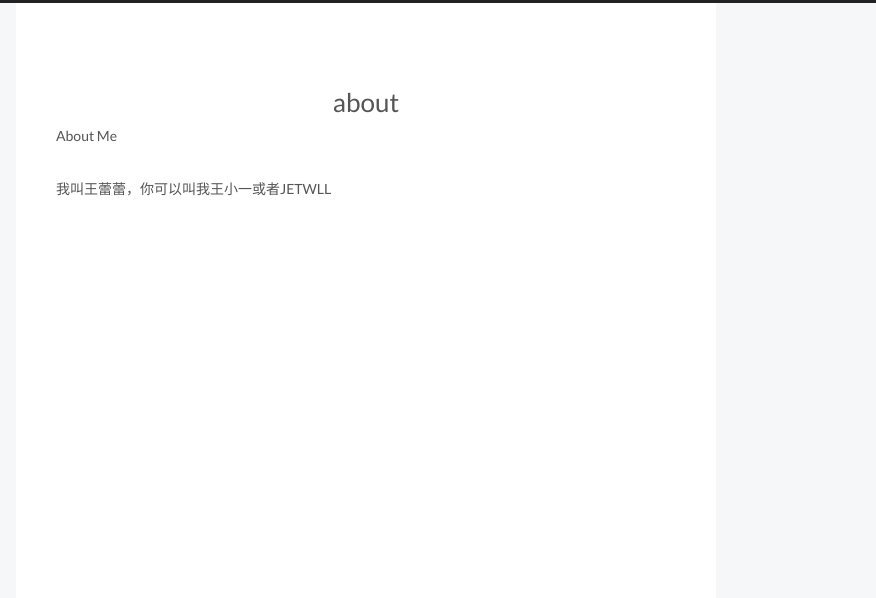
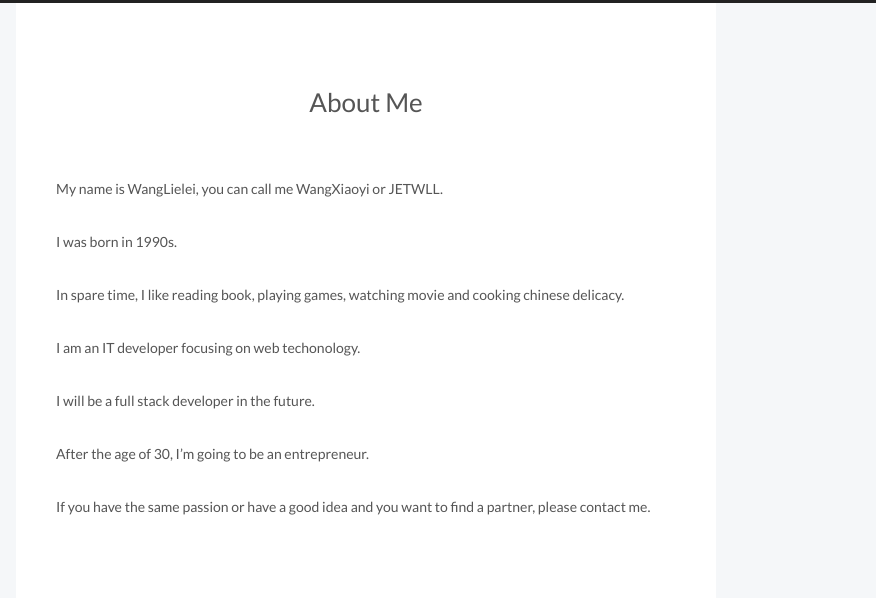
Before and after one commit to JETWLL/jetwll.github.io, a plain HTML site: page about/index.html in a window 1280 px wide. Shown: the top 598 px of the page, 404-1280 px from the left. Drawn offline with Linux system fonts and the light colour scheme.

Commit message:
Site updated: 2017-03-21 21:01:11

```diff
--- a/about/index.html
+++ b/about/index.html
@@ -87,19 +87,25 @@
 
 
 
-<meta name="description" content="About Me
-我叫王蕾蕾，你可以叫我王小一或者JETWLL">
+<meta name="description" content="My name is WangLielei, you can call me WangXiaoyi or JETWLL.
+I was born in 1990s.
+In spare time, I like reading book, playing games, watching movie and cooking chinese delicacy.
+I am an IT developer">
 <meta property="og:type" content="website">
-<meta property="og:title" content="about">
+<meta property="og:title" content="About Me">
 <meta property="og:url" content="http://www.jetwll.com/about/index.html">
 <meta property="og:site_name" content="王蕾蕾的个人博客">
-<meta property="og:description" content="About Me
-我叫王蕾蕾，你可以叫我王小一或者JETWLL">
-<meta property="og:updated_time" content="2017-03-19T11:02:18.597Z">
+<meta property="og:description" content="My name is WangLielei, you can call me WangXiaoyi or JETWLL.
+I was born in 1990s.
+In spare time, I like reading book, playing games, watching movie and cooking chinese delicacy.
+I am an IT developer">
+<meta property="og:updated_time" content="2017-03-20T17:54:34.581Z">
 <meta name="twitter:card" content="summary">
-<meta name="twitter:title" content="about">
-<meta name="twitter:description" content="About Me
-我叫王蕾蕾，你可以叫我王小一或者JETWLL">
+<meta name="twitter:title" content="About Me">
+<meta name="twitter:description" content="My name is WangLielei, you can call me WangXiaoyi or JETWLL.
+I was born in 1990s.
+In spare time, I like reading book, playing games, watching movie and cooking chinese delicacy.
+I am an IT developer">
 
 
 
@@ -137,7 +143,7 @@
 
 
 
-    about | 王蕾蕾的个人博客
+    About Me | 王蕾蕾的个人博客
 
 </title>
 </head>
@@ -305,7 +311,7 @@
   <div id="posts" class="posts-expand">
   <header class="post-header">
 
-	<h1 class="post-title" itemprop="name headline">about</h1>
+	<h1 class="post-title" itemprop="name headline">About Me</h1>
 
 
 
@@ -313,8 +319,14 @@
 
 
 
-      <p>About Me</p>
-<p>我叫王蕾蕾，你可以叫我王小一或者JETWLL</p>
+      <p><br></p>
+<p>My name is WangLielei, you can call me WangXiaoyi or JETWLL. </p>
+<p>I was born in 1990s.</p>
+<p>In spare time, I like reading book, playing games, watching movie and cooking chinese delicacy.</p>
+<p>I am an IT developer focusing on web techonology.</p>
+<p>I will be a full stack developer in the future.</p>
+<p>After the age of 30, I’m going to be an entrepreneur.</p>
+<p>If you have the same passion or have a good idea and you want to find a partner, please contact me.</p>
 
 
   </div>
--- a/css/main.css
+++ b/css/main.css
@@ -1685,7 +1685,7 @@ pre .javascript .function {
   width: 4px;
   height: 4px;
   border-radius: 50%;
-  background: #5d3dcf;
+  background: #7e36ed;
 }
 .links-of-blogroll {
   font-size: 13px;
```
Also changed, not shown: categories/index.html (+5 -4 lines), tags/index.html (+7 -4 lines).
